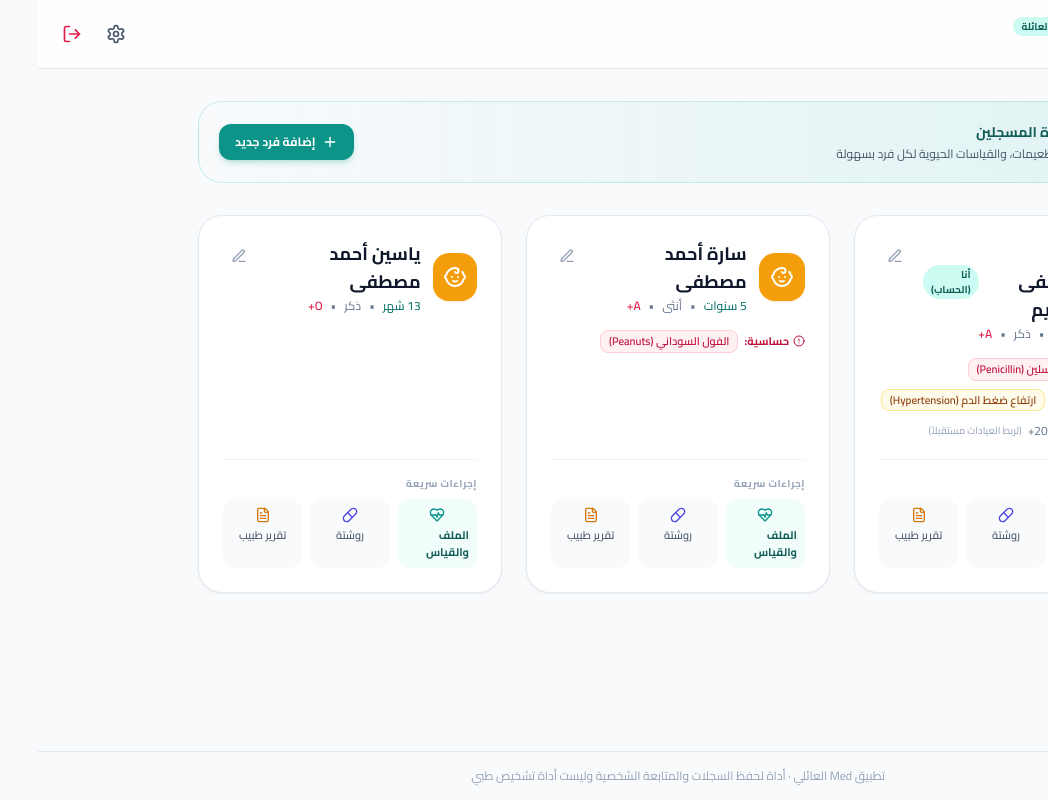
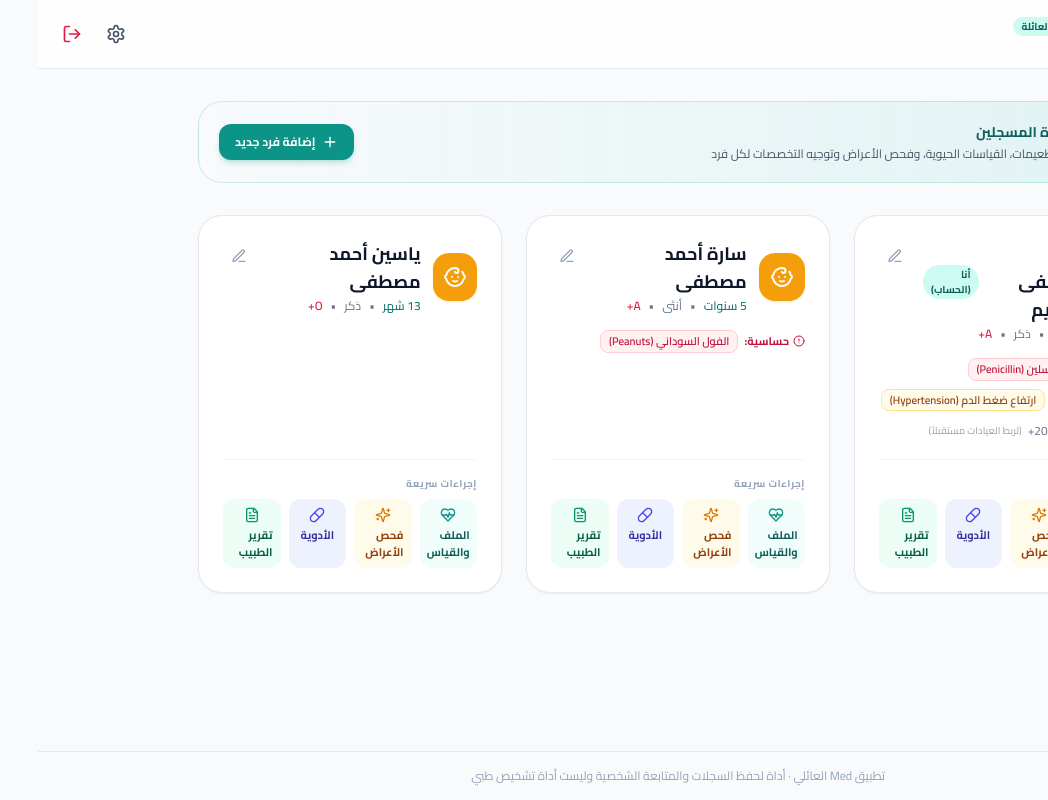
Before and after one commit to alimabdulmaboud/med-record, a Next.js app: page /family in a window 1280 px wide. Shown: the whole page, without its empty margins (232-1280 px from the left). Built offline with nearby package versions, Linux system fonts and the light colour scheme.

Commit message:
feat(triage): wire AI symptom triage into person dashboard and family cards

```diff
--- a/src/app/family/page.tsx
+++ b/src/app/family/page.tsx
@@ -166,7 +166,7 @@ export default function FamilySpaceHome() {
               <span>أفراد الأسرة المسجلين</span>
             </div>
             <p className="text-xs text-slate-600 dark:text-slate-400">
-              تابع الحساسية، التطعيمات، والقياسات الحيوية لكل فرد بسهولة
+              تابع الحساسية، التطعيمات، القياسات الحيوية، وفحص الأعراض وتوجيه التخصصات لكل فرد
             </p>
           </div>
 
--- a/src/app/family/person/[id]/page.tsx
+++ b/src/app/family/person/[id]/page.tsx
@@ -98,6 +98,8 @@ import {
 import { DoctorReportModal } from "@/components/family/DoctorReportModal";
 import { DoctorReportView } from "@/components/family/DoctorReportView";
 import { DoctorReportShareModal } from "@/components/family/DoctorReportShareModal";
+import { SymptomTriageModal } from "@/components/med-record/SymptomTriageModal";
+import type { FamilyMember, BloodType } from "@/types/med-record";
 
 const INITIAL_DEMO_PEOPLE: Person[] = [
   {
@@ -199,6 +201,33 @@ export default function PersonHealthDashboard({
   const [vaccinationStats, setVaccinationStats] = useState<VaccinationStats | null>(null);
   const [isRecordVaccineModalOpen, setIsRecordVaccineModalOpen] = useState(false);
   const [selectedVaccineForModal, setSelectedVaccineForModal] = useState<ScheduledVaccine | null>(null);
+  const [isTriageModalOpen, setIsTriageModalOpen] = useState(false);
+
+  useEffect(() => {
+    if (typeof window !== "undefined") {
+      const sp = new URLSearchParams(window.location.search);
+      if (sp.get("triage") === "true") {
+        setIsTriageModalOpen(true);
+      }
+    }
+  }, []);
+
+  const toFamilyMember = (p: Person): FamilyMember => {
+    const ageInfo = calculatePersonAge(p.birth_date);
+    return {
+      id: p.id,
+      userId: p.linked_user_id || "demo-user",
+      fullName: p.name,
+      birthDate: p.birth_date,
+      sex: p.sex,
+      relationship: p.linked_user_id ? "self" : ageInfo.isChild ? "child" : "other",
+      relationshipLabel: p.linked_user_id ? "أنا (صاحب الحساب)" : ageInfo.isChild ? "طفل" : "فرد أسرة",
+      bloodType: (p.blood_type as BloodType) || "unknown",
+      allergies: p.allergies || [],
+      chronicConditions: p.chronic_conditions || [],
+      createdAt: p.created_at,
+    };
+  };
 
   useEffect(() => {
     loadData();
@@ -453,6 +482,15 @@ export default function PersonHealthDashboard({
         <div className="flex items-center gap-2">
           <button
             type="button"
+            onClick={() => setIsTriageModalOpen(true)}
+            className="flex items-center gap-1.5 px-3 py-1.5 rounded-xl bg-amber-50 dark:bg-amber-950/60 text-amber-800 dark:text-amber-200 border border-amber-300 dark:border-amber-800 text-xs font-bold hover:bg-amber-100 transition-all cursor-pointer shadow-xs"
+            title="فحص الأعراض والشكوى الحالية وتوجيه التخصص"
+          >
+            <Sparkles className="w-3.5 h-3.5 text-amber-600" />
+            <span className="hidden sm:inline">فحص الأعراض (AI)</span>
+          </button>
+          <button
+            type="button"
             onClick={handleOpenDoctorReportModal}
             className="flex items-center gap-1.5 px-3 py-1.5 rounded-xl bg-emerald-50 dark:bg-emerald-950/60 text-emerald-800 dark:text-emerald-300 border border-emerald-300 dark:border-emerald-800 text-xs font-bold hover:bg-emerald-100 transition-all cursor-pointer shadow-xs"
           >
@@ -545,6 +583,15 @@ export default function PersonHealthDashboard({
 
           {/* Primary Quick Actions */}
           <div className="flex flex-col sm:flex-row items-center gap-2.5 w-full md:w-auto">
+            <button
+              type="button"
+              onClick={() => setIsTriageModalOpen(true)}
+              className="w-full sm:w-auto px-5 py-3 rounded-2xl bg-linear-to-r from-amber-500 to-orange-500 hover:from-amber-600 hover:to-orange-600 text-white font-extrabold text-xs shadow-md shadow-amber-500/20 flex items-center justify-center gap-2 transition-all transform active:scale-95 cursor-pointer"
+            >
+              <Sparkles className="w-4 h-4 text-white" />
+              <span>فحص الأعراض والشكوى</span>
+            </button>
+
             <button
               type="button"
               onClick={() => setIsUploadModalOpen(true)}
@@ -1164,6 +1211,18 @@ export default function PersonHealthDashboard({
           onRevokeShare={handleRevokeShareLink}
         />
       )}
+
+      {/* Symptom Triage Modal */}
+      {person && (
+        <SymptomTriageModal
+          isOpen={isTriageModalOpen}
+          onClose={() => setIsTriageModalOpen(false)}
+          member={toFamilyMember(person)}
+          onAssessmentSaved={async () => {
+            await loadData();
+          }}
+        />
+      )}
     </div>
   );
 }
--- a/src/components/family/PersonCard.tsx
+++ b/src/components/family/PersonCard.tsx
@@ -13,6 +13,7 @@ import {
   AlertCircle,
   Phone,
   Shield,
+  Sparkles,
 } from "lucide-react";
 import type { Person } from "@/types/family";
 import { calculatePersonAge } from "@/lib/family/service";
@@ -131,12 +132,12 @@ export function PersonCard({ person, onArchive }: PersonCardProps) {
         </div>
       </div>
 
-      {/* Quick Actions (Phase 2) */}
+      {/* Quick Actions */}
       <div className="pt-4 border-t border-slate-100 dark:border-slate-800/80">
         <div className="text-[10px] font-bold text-slate-400 uppercase tracking-wider mb-2">
           إجراءات سريعة
         </div>
-        <div className="grid grid-cols-3 gap-2">
+        <div className="grid grid-cols-2 sm:grid-cols-4 gap-2">
           <Link
             href={`/family/person/${person.id}`}
             className="p-2 rounded-xl bg-teal-50 dark:bg-teal-950/60 hover:bg-teal-100 dark:hover:bg-teal-900 text-teal-800 dark:text-teal-200 flex flex-col items-center gap-1 text-[11px] font-bold transition-colors"
@@ -145,23 +146,30 @@ export function PersonCard({ person, onArchive }: PersonCardProps) {
             <span>الملف والقياس</span>
           </Link>
 
-          <button
-            type="button"
-            onClick={() => alert("إضافة الروشتات ومواعيد الجرعات ستنطلق في المرحلة القادمة")}
-            className="p-2 rounded-xl bg-slate-50 dark:bg-slate-800 hover:bg-teal-50 dark:hover:bg-teal-950 text-slate-600 dark:text-slate-300 hover:text-teal-700 dark:hover:text-teal-300 flex flex-col items-center gap-1 text-[11px] font-medium transition-colors"
+          <Link
+            href={`/family/person/${person.id}?triage=true`}
+            className="p-2 rounded-xl bg-amber-50 dark:bg-amber-950/60 hover:bg-amber-100 dark:hover:bg-amber-900 text-amber-800 dark:text-amber-200 flex flex-col items-center gap-1 text-[11px] font-bold transition-colors"
+            title="فحص ما تشعر به وتحديد التخصص الطبي المناسب"
+          >
+            <Sparkles className="w-4 h-4 text-amber-600" />
+            <span>فحص الأعراض</span>
+          </Link>
+
+          <Link
+            href={`/family/person/${person.id}`}
+            className="p-2 rounded-xl bg-indigo-50 dark:bg-indigo-950/60 hover:bg-indigo-100 dark:hover:bg-indigo-900 text-indigo-800 dark:text-indigo-200 flex flex-col items-center gap-1 text-[11px] font-bold transition-colors"
           >
             <Pill className="w-4 h-4 text-indigo-600" />
-            <span>روشتة</span>
-          </button>
+            <span>الأدوية</span>
+          </Link>
 
-          <button
-            type="button"
-            onClick={() => alert("توليد تقرير الزيارة الطبية الموحد سينطلق في مرحلة التقارير")}
-            className="p-2 rounded-xl bg-slate-50 dark:bg-slate-800 hover:bg-teal-50 dark:hover:bg-teal-950 text-slate-600 dark:text-slate-300 hover:text-teal-700 dark:hover:text-teal-300 flex flex-col items-center gap-1 text-[11px] font-medium transition-colors"
+          <Link
+            href={`/family/person/${person.id}`}
+            className="p-2 rounded-xl bg-emerald-50 dark:bg-emerald-950/60 hover:bg-emerald-100 dark:hover:bg-emerald-900 text-emerald-800 dark:text-emerald-200 flex flex-col items-center gap-1 text-[11px] font-bold transition-colors"
           >
-            <FileText className="w-4 h-4 text-amber-600" />
-            <span>تقرير طبيب</span>
-          </button>
+            <FileText className="w-4 h-4 text-emerald-600" />
+            <span>تقرير الطبيب</span>
+          </Link>
         </div>
       </div>
     </div>
--- a/src/components/med-record/SymptomTriageModal.tsx
+++ b/src/components/med-record/SymptomTriageModal.tsx
@@ -54,6 +54,7 @@ export function SymptomTriageModal({
       resetSession();
       loadMedications();
     }
+    // eslint-disable-next-line react-hooks/exhaustive-deps
   }, [isOpen, member?.id]);
 
   useEffect(() => {
@@ -192,6 +193,32 @@ export function SymptomTriageModal({
         notes: `${assessment.summaryNoteForRecord}\nالاحتمالات المبدئية: ${assessment.possibleCauses.join(' | ')}\nنصائح الراحة: ${assessment.comfortAdvice.join(' | ')}`,
         followUpDate: assessment.urgencyLevel === 'emergency' ? 'طوارئ فورية' : undefined
       });
+
+      // Also sync to family encounters table so it shows in the family timeline
+      try {
+        const familyEncKey = 'med_family_person_encounters';
+        const raw = localStorage.getItem(familyEncKey);
+        const list = raw ? JSON.parse(raw) : [];
+        list.push({
+          id: `enc-triage-${Date.now()}`,
+          family_id: 'fam-demo',
+          person_id: member.id,
+          encounter_date: new Date().toISOString().split('T')[0],
+          doctor_name: 'مساعد الفحص الذكي (AI Triage)',
+          specialty: assessment.recommendedSpecialtyAr,
+          facility_name: 'سجلي الطبي المنزلي',
+          diagnosis: `شكوى الأعراض: ${assessment.primaryComplaint}`,
+          notes: `${assessment.summaryNoteForRecord} | الاحتمالات: ${assessment.possibleCauses.join('، ')} | نصائح الراحة: ${assessment.comfortAdvice.join('، ')}`,
+          follow_up_date: null,
+          archived_at: null,
+          created_at: new Date().toISOString(),
+          updated_at: new Date().toISOString(),
+        });
+        localStorage.setItem(familyEncKey, JSON.stringify(list));
+      } catch {
+        // ignore storage errors
+      }
+
       setIsSaved(true);
       onAssessmentSaved?.();
     } catch (e) {
```
